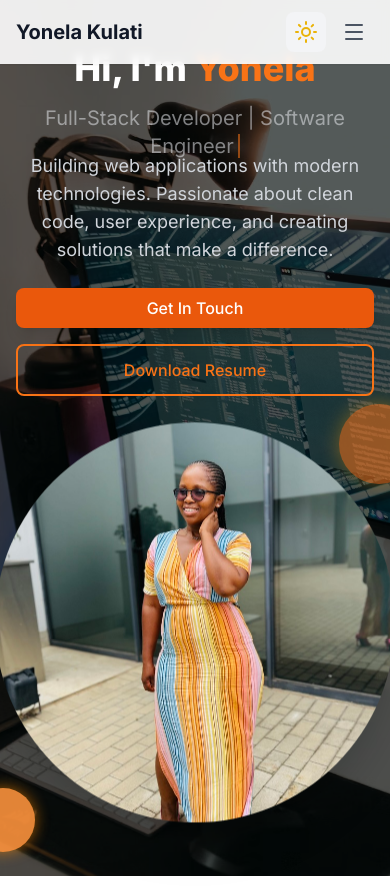
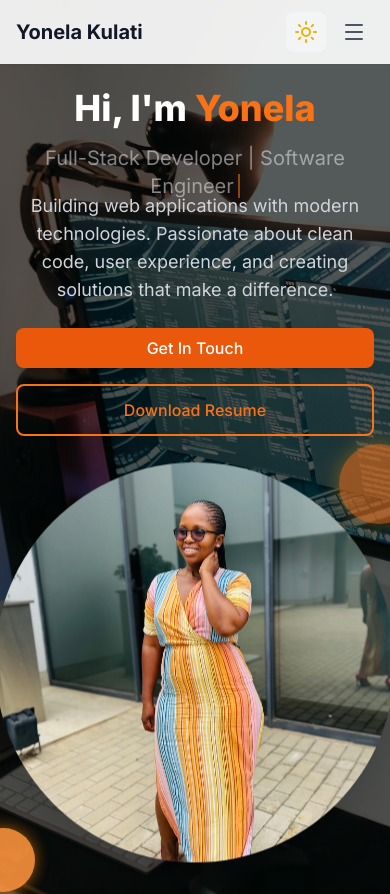
Before and after one commit to Nellark/my-portfolio, a React app: page / in a window 390 px wide. Shown: the top 894 px of the page. Built offline with nearby package versions, Linux system fonts and the light colour scheme; the HTML template or start-up script is replaced by a standard one.

Commit message:
added padding

```diff
--- a/src/App.tsx
+++ b/src/App.tsx
@@ -1,4 +1,4 @@
-import React from 'react';
+
 import Navigation from './components/Navigation';
 import Hero from './components/Hero';
 import About from './components/About';
--- a/src/components/Hero.tsx
+++ b/src/components/Hero.tsx
@@ -21,7 +21,7 @@
   return (
     <section
       id="home"
-      className="relative min-h-screen flex items-center justify-center bg-cover bg-center"
+      className="relative min-h-screen flex items-center justify-center bg-cover bg-center pt-10 md:pt-0"
       style={{ backgroundImage: `url(${HeroBg})` }}
     >
       {/* Dark overlay */}
```
